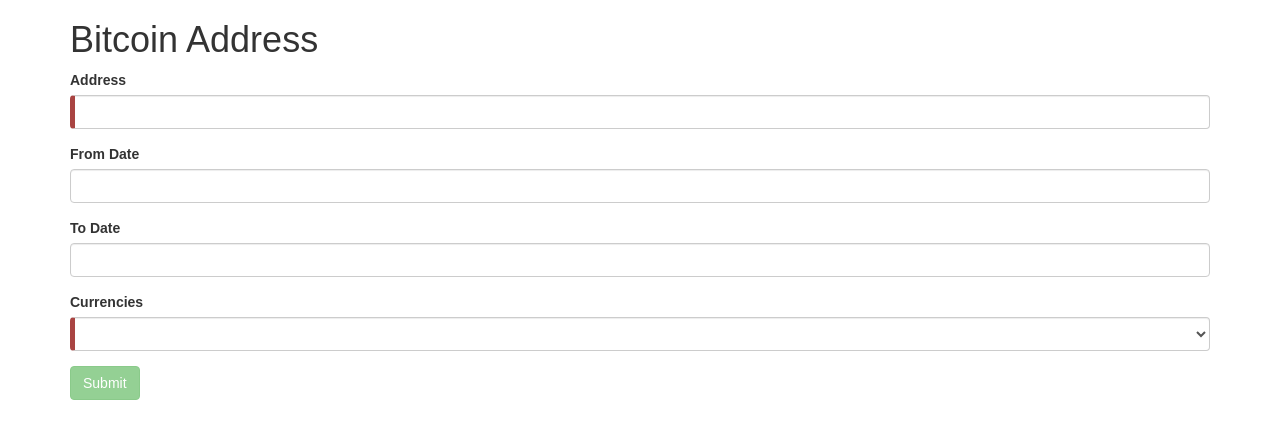
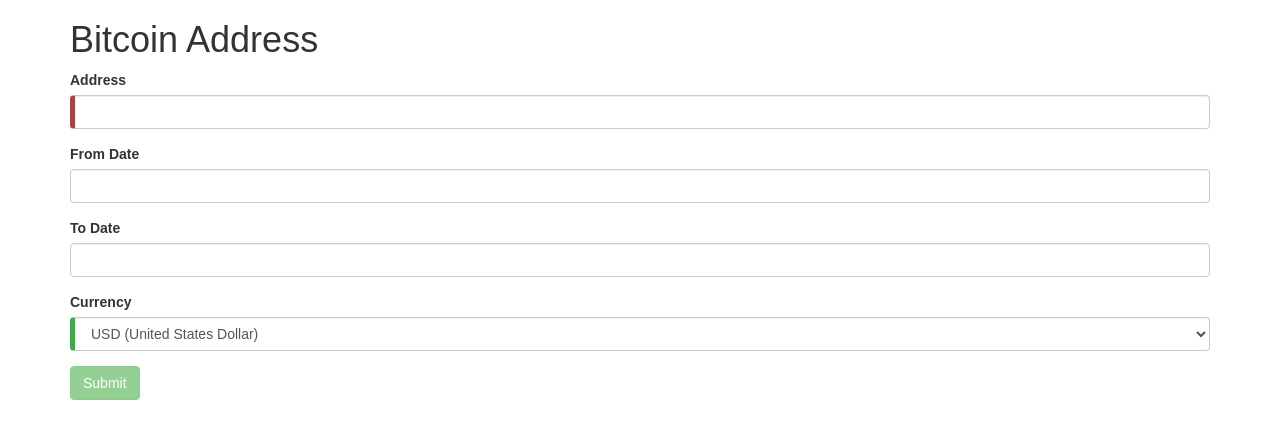
Before and after one commit to berkoab/cryptocoin-interface, an Angular app: page / in a window 1280 px wide. Shown: the top 438 px of the page. Built offline with nearby package versions, Linux system fonts and the light colour scheme; what @ngui/datetime-picker would draw is missing.

Commit message:
added multiple currencies

```diff
--- /dev/null
+++ b/src/app/currencies.ts
@@ -0,0 +1,170 @@
+import {Currency } from './currency'
+
+export const CURRENCIES: Currency[] =
+[{"currency":"AED","country":"United Arab Emirates Dirham"},
+{"currency":"AFN","country":"Afghan Afghani"},
+{"currency":"ALL","country":"Albanian Lek"},
+{"currency":"AMD","country":"Armenian Dram"},
+{"currency":"ANG","country":"Netherlands Antillean Guilder"},
+{"currency":"AOA","country":"Angolan Kwanza"},
+{"currency":"ARS","country":"Argentine Peso"},
+{"currency":"AUD","country":"Australian Dollar"},
+{"currency":"AWG","country":"Aruban Florin"},
+{"currency":"AZN","country":"Azerbaijani Manat"},
+{"currency":"BAM","country":"Bosnia-Herzegovina Convertible Mark"},
+{"currency":"BBD","country":"Barbadian Dollar"},
+{"currency":"BDT","country":"Bangladeshi Taka"},
+{"currency":"BGN","country":"Bulgarian Lev"},
+{"currency":"BHD","country":"Bahraini Dinar"},
+{"currency":"BIF","country":"Burundian Franc"},
+{"currency":"BMD","country":"Bermudan Dollar"},
+{"currency":"BND","country":"Brunei Dollar"},
+{"currency":"BOB","country":"Bolivian Boliviano"},
+{"currency":"BRL","country":"Brazilian Real"},
+{"currency":"BSD","country":"Bahamian Dollar"},
+{"currency":"BTC","country":"Bitcoin"},
+{"currency":"BTN","country":"Bhutanese Ngultrum"},
+{"currency":"BWP","country":"Botswanan Pula"},
+{"currency":"BYR","country":"Belarusian Ruble"},
+{"currency":"BZD","country":"Belize Dollar"},
+{"currency":"CAD","country":"Canadian Dollar"},
+{"currency":"CDF","country":"Congolese Franc"},
+{"currency":"CHF","country":"Swiss Franc"},
+{"currency":"CLF","country":"Chilean Unit of Account (UF)"},
+{"currency":"CLP","country":"Chilean Peso"},
+{"currency":"CNY","country":"Chinese Yuan"},
+{"currency":"COP","country":"Colombian Peso"},
+{"currency":"CRC","country":"Costa Rican Col\u00f3n"},
+{"currency":"CUP","country":"Cuban Peso"},
+{"currency":"CVE","country":"Cape Verdean Escudo"},
+{"currency":"CZK","country":"Czech Republic Koruna"},
+{"currency":"DJF","country":"Djiboutian Franc"},
+{"currency":"DKK","country":"Danish Krone"},
+{"currency":"DOP","country":"Dominican Peso"},
+{"currency":"DZD","country":"Algerian Dinar"},
+{"currency":"EEK","country":"Estonian Kroon"},
+{"currency":"EGP","country":"Egyptian Pound"},
+{"currency":"ERN","country":"Eritrean Nnakfa"},
+{"currency":"ETB","country":"Ethiopian Birr"},
+{"currency":"EUR","country":"Euro"},
+{"currency":"FJD","country":"Fijian Dollar"},
+{"currency":"FKP","country":"Falkland Islands Pound"},
+{"currency":"GBP","country":"British Pound Sterling"},
+{"currency":"GEL","country":"Georgian Lari"},
+{"currency":"GHS","country":"Ghanaian Cedi"},
+{"currency":"GIP","country":"Gibraltar Pound"},
+{"currency":"GMD","country":"Gambian Dalasi"},
+{"currency":"GNF","country":"Guinean Franc"},
+{"currency":"GTQ","country":"Guatemalan Quetzal"},
+{"currency":"GYD","country":"Guyanaese Dollar"},
+{"currency":"HKD","country":"Hong Kong Dollar"},
+{"currency":"HNL","country":"Honduran Lempira"},
+{"currency":"HRK","country":"Croatian Kuna"},
+{"currency":"HTG","country":"Haitian Gourde"},
+{"currency":"HUF","country":"Hungarian Forint"},
+{"currency":"IDR","country":"Indonesian Rupiah"},
+{"currency":"ILS","country":"Israeli New Sheqel"},
+{"currency":"INR","country":"Indian Rupee"},
+{"currency":"IQD","country":"Iraqi Dinar"},
+{"currency":"IRR","country":"Iranian Rial"},
+{"currency":"ISK","country":"Icelandic Kr\u00f3na"},
+{"currency":"JEP","country":"Jersey Pound"},
+{"currency":"JMD","country":"Jamaican Dollar"},
+{"currency":"JOD","country":"Jordanian Dinar"},
+{"currency":"JPY","country":"Japanese Yen"},
+{"currency":"KES","country":"Kenyan Shilling"},
+{"currency":"KGS","country":"Kyrgystani Som"},
+{"currency":"KHR","country":"Cambodian Riel"},
+{"currency":"KMF","country":"Comorian Franc"},
+{"currency":"KPW","country":"North Korean Won"},
+{"currency":"KRW","country":"South Korean Won"},
+{"currency":"KWD","country":"Kuwaiti Dinar"},
+{"currency":"KYD","country":"Cayman Islands Dollar"},
+{"currency":"KZT","country":"Kazakhstani Tenge"},
+{"currency":"LAK","country":"Laotian Kip"},
+{"currency":"LBP","country":"Lebanese Pound"},
+{"currency":"LKR","country":"Sri Lankan Rupee"},
+{"currency":"LRD","country":"Liberian Dollar"},
+{"currency":"LSL","country":"Lesotho Loti"},
+{"currency":"LTL","country":"Lithuanian Litas"},
+{"currency":"LVL","country":"Latvian Lats"},
+{"currency":"LYD","country":"Libyan Dinar"},
+{"currency":"MAD","country":"Moroccan Dirham"},
+{"currency":"MDL","country":"Moldovan Leu"},
+{"currency":"MGA","country":"Malagasy Ariary"},
+{"currency":"MKD","country":"Macedonian Denar"},
+{"currency":"MMK","country":"Myanma Kyat"},
+{"currency":"MNT","country":"Mongolian Tugrik"},
+{"currency":"MOP","country":"Macanese Pataca"},
+{"currency":"MRO","country":"Mauritanian Ouguiya"},
+{"currency":"MTL","country":"Maltese Lira"},
+{"currency":"MUR","country":"Mauritian Rupee"},
+{"currency":"MVR","country":"Maldivian Rufiyaa"},
+{"currency":"MWK","country":"Malawian Kwacha"},
+{"currency":"MXN","country":"Mexican Peso"},
+{"currency":"MYR","country":"Malaysian Ringgit"},
+{"currency":"MZN","country":"Mozambican Metical"},
+{"currency":"NAD","country":"Namibian Dollar"},
+{"currency":"NGN","country":"Nigerian Naira"},
+{"currency":"NIO","country":"Nicaraguan C\u00f3rdoba"},
+{"currency":"NOK","country":"Norwegian Krone"},
+{"currency":"NPR","country":"Nepalese Rupee"},
+{"currency":"NZD","country":"New Zealand Dollar"},
+{"currency":"OMR","country":"Omani Rial"},
+{"currency":"PAB","country":"Panamanian Balboa"},
+{"currency":"PEN","country":"Peruvian Nuevo Sol"},
+{"currency":"PGK","country":"Papua New Guinean Kina"},
+{"currency":"PHP","country":"Philippine Peso"},
+{"currency":"PKR","country":"Pakistani Rupee"},
+{"currency":"PLN","country":"Polish Zloty"},
+{"currency":"PYG","country":"Paraguayan Guarani"},
+{"currency":"QAR","country":"Qatari Rial"},
+{"currency":"RON","country":"Romanian Leu"},
+{"currency":"RSD","country":"Serbian Dinar"},
+{"currency":"RUB","country":"Russian Ruble"},
+{"currency":"RWF","country":"Rwandan Franc"},
+{"currency":"SAR","country":"Saudi Riyal"},
+{"currency":"SBD","country":"Solomon Islands Dollar"},
+{"currency":"SCR","country":"Seychellois Rupee"},
+{"currency":"SDG","country":"Sudanese Pound"},
+{"currency":"SEK","country":"Swedish Krona"},
+{"currency":"SGD","country":"Singapore Dollar"},
+{"currency":"SHP","country":"Saint Helena Pound"},
+{"currency":"SLL","country":"Sierra Leonean Leone"},
+{"currency":"SOS","country":"Somali Shilling"},
+{"currency":"SRD","country":"Surinamese Dollar"},
+{"currency":"STD","country":"S\u00e3o Tom\u00e9 and Pr\u00edncipe Dobra"},
+{"currency":"SVC","country":"Salvadoran Col\u00f3n"},
+{"currency":"SYP","country":"Syrian Pound"},
+{"currency":"SZL","country":"Swazi Lilangeni"},
+{"currency":"THB","country":"Thai Baht"},
+{"currency":"TJS","country":"Tajikistani Somoni"},
+{"currency":"TMT","country":"Turkmenistani Manat"},
+{"currency":"TND","country":"Tunisian Dinar"},
+{"currency":"TOP","country":"Tongan Pa?anga"},
+{"currency":"TRY","country":"Turkish Lira"},
+{"currency":"TTD","country":"Trinidad and Tobago Dollar"},
+{"currency":"TWD","country":"New Taiwan Dollar"},
+{"currency":"TZS","country":"Tanzanian Shilling"},
+{"currency":"UAH","country":"Ukrainian Hryvnia"},
+{"currency":"UGX","country":"Ugandan Shilling"},
+{"currency":"USD","country":"United States Dollar"},
+{"currency":"UYU","country":"Uruguayan Peso"},
+{"currency":"UZS","country":"Uzbekistan Som"},
+{"currency":"VEF","country":"Venezuelan Bol\u00edvar Fuerte"},
+{"currency":"VND","country":"Vietnamese Dong"},
+{"currency":"VUV","country":"Vanuatu Vatu"},
+{"currency":"WST","country":"Samoan Tala"},
+{"currency":"XAF","country":"CFA Franc BEAC"},
+{"currency":"XAG","country":"Silver (troy ounce)"},
+{"currency":"XAU","country":"Gold (troy ounce)"},
+{"currency":"XBT","country":"Bitcoin"},
+{"currency":"XCD","country":"East Caribbean Dollar"},
+{"currency":"XDR","country":"Special Drawing Rights"},
+{"currency":"XOF","country":"CFA Franc BCEAO"},
+{"currency":"XPF","country":"CFP Franc"},
+{"currency":"YER","country":"Yemeni Rial"},
+{"currency":"ZAR","country":"South African Rand"},
+{"currency":"ZMK","country":"Zambian Kwacha (pre-2013)"},
+{"currency":"ZMW","country":"Zambian Kwacha"},
+{"currency":"ZWL","country":"Zimbabwean Dollar"}]
--- /dev/null
+++ b/src/app/currency.ts
@@ -0,0 +1,4 @@
+export class Currency {
+    country: string;
+    currency: string;
+}
--- a/src/app/prices/prices.component.html
+++ b/src/app/prices/prices.component.html
@@ -1,3 +1,3 @@
-<div *ngIf="submitted">
-    {{ searchParams | json }}
+<div *ngIf="transactions">
+    {{ transactions | json }}
 </div>
--- a/src/app/search-form/search-form.component.html
+++ b/src/app/search-form/search-form.component.html
@@ -29,14 +29,15 @@
             #toDate="ngModel"/>
       </div>
       <div class="form-group">
-          <label for="currency">Currencies</label>
-          <select class="form-control" id="currency" name="currency" ngModel required>
-            <option *ngFor="let cur of currencies" [value]="cur">{{cur}}</option>
+          <label for="currency">Currency</label>
+          <select class="form-control" id="currency" name="currency" [(ngModel)]='selectedCurrency' required>
+            <option *ngFor="let currency of currencies" [value]="currency.currency" [selected]="currency.currency == 'USD'">
+              {{currency.currency}} ({{currency.country}})</option>
           </select>
       </div>
       <button type="submit" class="btn btn-success" [disabled]="!searchForm.form.valid">Submit</button>
 
     </form>
 
-    <app-prices [searchParams]="searchParams" [submitted]="submitted"></app-prices>
+    <app-prices [transactions]="transactions" ></app-prices>
 </div>
--- a/src/app/search-form/search-form.component.ts
+++ b/src/app/search-form/search-form.component.ts
@@ -1,5 +1,8 @@
 import { Component, OnInit } from '@angular/core';
 import { SearchParams } from '../searchParams';
+import { TransactionService } from '../transaction.service'
+import { Transaction } from '../transaction'
+import {CURRENCIES} from '../currencies'
 
 @Component({
   selector: 'app-search-form',
@@ -7,12 +10,12 @@
   styleUrls: ['./search-form.component.css']
 })
 export class SearchFormComponent implements OnInit {
-  // finalSearchParams: SearchParams;
+  transactions: Transaction[];
   searchParams: SearchParams = new SearchParams;
-  submitted: boolean = false;
-  currencies = ['USD', 'CHI'];
+  currencies = CURRENCIES;
+  selectedCurrency = 'USD';
 
-  constructor() { }
+  constructor(private transactionService: TransactionService) { }
 
   ngOnInit() {
   }
@@ -20,7 +23,7 @@
   onSubmit(data?:any){
     this.searchParams.address=data.address;
     this.searchParams.currency=data.currency;
-    this.submitted=true;
+    this.getTransactionsByAddressAndDates();
   }
 
   storeFromDate(val) {
@@ -30,4 +33,10 @@
   storeToDate(val) {
     this.searchParams.toDate=val;
   }
+
+  getTransactionsByAddressAndDates(): void {
+    let sp = this.searchParams;
+    this.transactionService.getTransactionsByAddressAndDates(sp.address, sp.fromDate, sp.toDate, sp.currency)
+      .subscribe(transactions => this.transactions = transactions);
+  }
 }
--- a/src/app/transaction.service.ts
+++ b/src/app/transaction.service.ts
@@ -7,7 +7,7 @@
 
 @Injectable()
 export class TransactionService {
-  private transactionUrl = 'localhost:8080';
+  private transactionUrl = 'http://localhost:8080';
   constructor(private http: HttpClient) { }
 
   getTransactions(): Observable<Transaction[]> {
@@ -24,6 +24,17 @@
         catchError(this.handleError('getTransactions id=${id}', []))
       );
   }
+
+  getTransactionsByAddressAndDates(address: string, startDate: string, endDate: string, currency: string): Observable<Transaction[]> {
+    let url = `${this.transactionUrl}/info/${address}?currency=${currency}`;
+    if(startDate!=null) url=url+`&fromDate=${startDate}`;
+    if(endDate!=null) url=url+`&toDate=${endDate}`;
+    return this.http.get<Transaction[]>(url)
+      .pipe(
+        catchError(this.handleError('getTransactions id=${id}', []))
+      );
+  }
+
     /**
    * Handle Http operation that failed.
    * Let the app continue.
```
Also changed, not shown: src/app/prices/prices.component.ts (+7 -13 lines).
